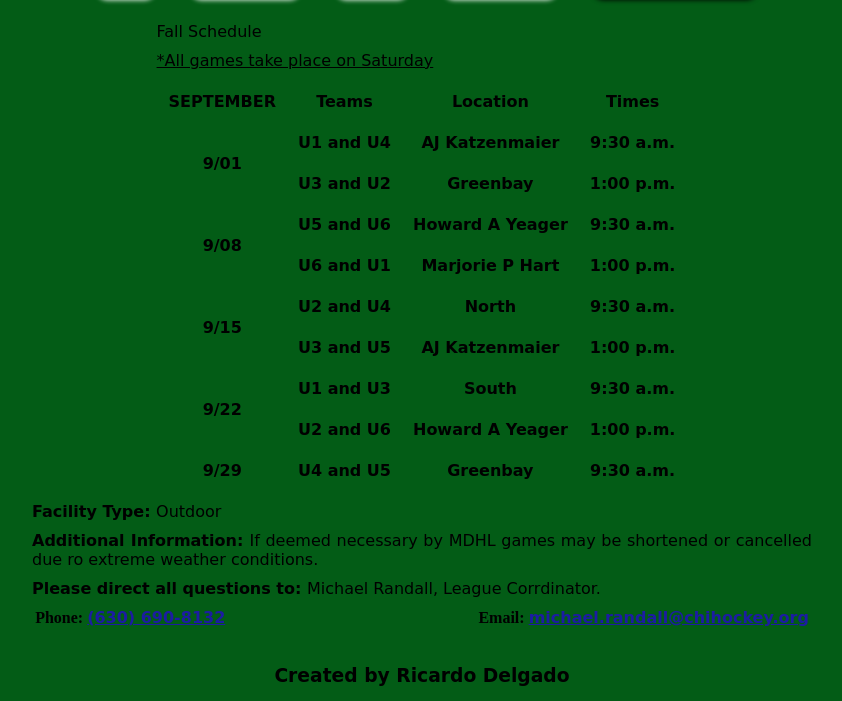
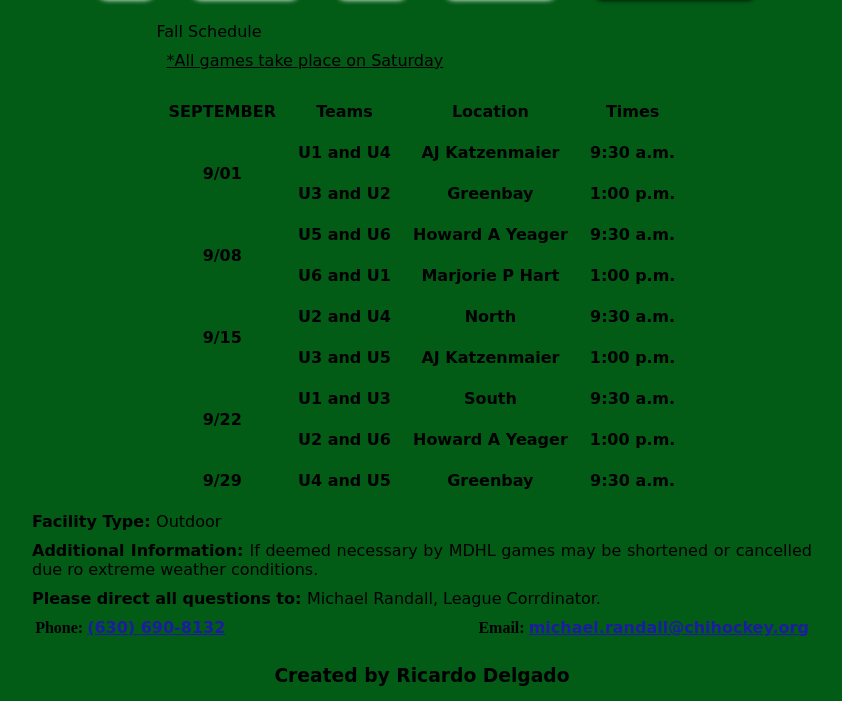
Before and after one commit to Delgaa/MDHL.Delgado-Ricardo-Eliseo, a plain HTML site: page assets/pages/gamesinformation.html in a window 1280 px wide. Shown: the part 99-800 px from the top of the page, without its empty margins (218-1060 px from the left). Drawn offline with Linux system fonts and the light colour scheme.

Commit message:
Sprint_3

```diff
--- a/assets/pages/gamesinformation.html
+++ b/assets/pages/gamesinformation.html
@@ -21,8 +21,9 @@
     <main>
         <div class="tble">
             <table>
-                <caption>Fall Schedule</caption>
-                <caption class="capti-2">*All games take place on Saturday</caption>
+                <caption>Fall Schedule
+                <p class="capti-2">*All games take place on Saturday</p>
+                </caption>
                 <thead>
                     <tr>
                         <th>SEPTEMBER</th>
```
